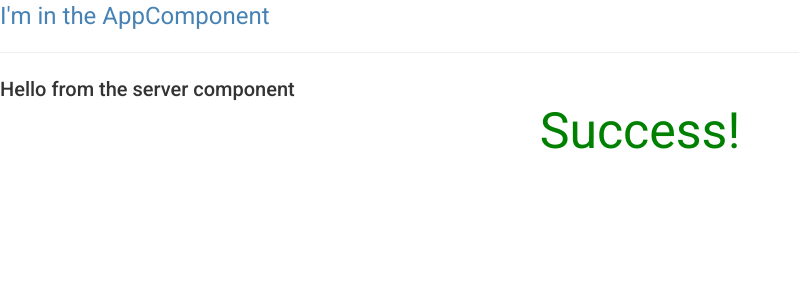
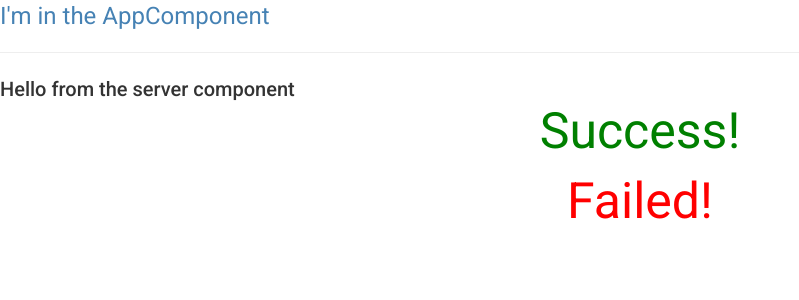
Before and after one commit to seaboyz/angular, an Angular app: page / in a window 1280 px wide. Shown: the top 300 px of the page, without its empty margins (0-799 px from the left). Built offline with nearby package versions, Linux system fonts and the light colour scheme.

Commit message:
Add warning-alert-component

```diff
--- a/src/app/app.module.ts
+++ b/src/app/app.module.ts
@@ -9,13 +9,15 @@ import { ServersComponent } from './servers/servers.component';
 import { BrowserAnimationsModule } from '@angular/platform-browser/animations';
 import { MatButtonModule } from '@angular/material/button'
 import { SuccessAlertComponent } from "./success-alert/success-alert.component";
+import { WarningAlertComponent } from "./warning-alert/warning-alert.component";
 
 @NgModule({
   declarations: [
     AppComponent,
     ServerComponent,
     ServersComponent,
-    SuccessAlertComponent
+    SuccessAlertComponent,
+    WarningAlertComponent,
   ],
   imports: [
     BrowserModule,
--- a/src/app/server/server.component.html
+++ b/src/app/server/server.component.html
@@ -1,2 +1,3 @@
 <h2>Hello from the server component</h2>
 <app-success-alert></app-success-alert>
+<app-warning-alert></app-warning-alert>
--- /dev/null
+++ b/src/app/warning-alert/warning-alert.component.css
@@ -0,0 +1,6 @@
+p {
+    color:red;
+    font-size: 50px;
+    text-align: center;
+    margin-top: 50px;
+}
--- /dev/null
+++ b/src/app/warning-alert/warning-alert.component.html
@@ -0,0 +1 @@
+<p>{{getMessage()}}</p>
--- /dev/null
+++ b/src/app/warning-alert/warning-alert.component.ts
@@ -0,0 +1,17 @@
+import { Component } from "@angular/core";
+
+@Component({
+    selector: "app-warning-alert",
+    templateUrl: "./warning-alert.component.html",
+    styleUrls: ["./warning-alert.component.css"],
+})
+export class WarningAlertComponent
+{
+    private message: string = "Failed!";
+
+    public getMessage()
+    {
+        return this.message;
+    }
+
+}
```
